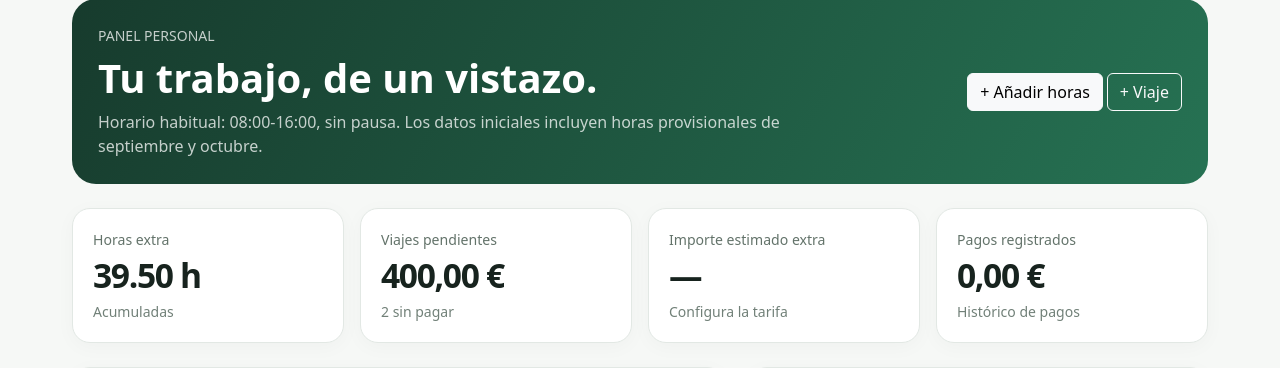
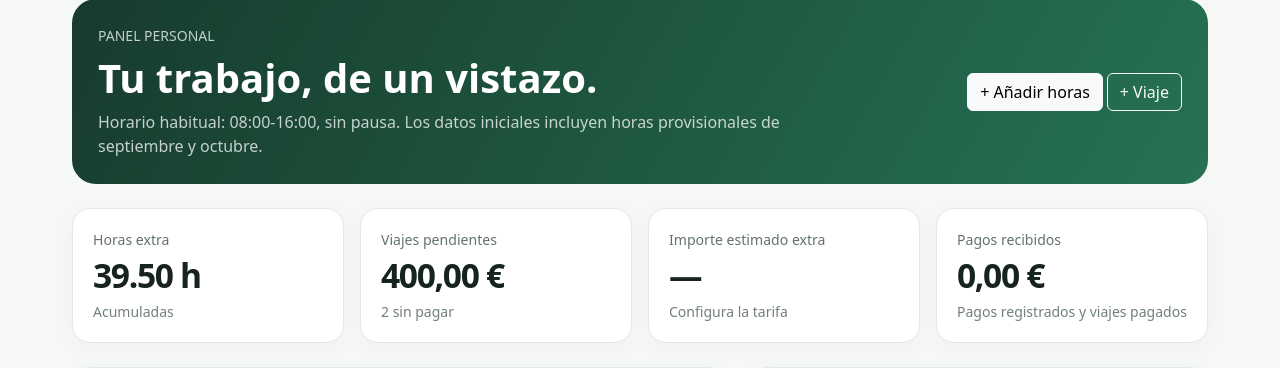
Before and after one commit to Ivory37goku/control-laboral-privado, a Flask app: page / in a window 1280 px wide. Shown: the part 169-537 px from the top of the page. Run offline with Flask 3, Linux system fonts and the light colour scheme; the visitor is signed in with stand-in values (Sample User, id 1); data comes from the database, SQL or seed files in the repository; data that the repository does not hold is empty; some libraries are stand-ins or nearby versions.

Commit message:
Clarify payment summary includes paid trips

```diff
--- a/templates/dashboard.html
+++ b/templates/dashboard.html
@@ -5,7 +5,7 @@
 <div class="col-6 col-lg-3"><div class="stat-card"><div class="stat-label">Horas extra</div><div class="stat-number">{{ '%.2f'|format(total_h) }} h</div><div class="small muted">Acumuladas</div></div></div>
 <div class="col-6 col-lg-3"><div class="stat-card"><div class="stat-label">Viajes pendientes</div><div class="stat-number">{{ trips_due|money }}</div><div class="small muted">{{ trips_count }} sin pagar</div></div></div>
 <div class="col-6 col-lg-3"><div class="stat-card"><div class="stat-label">Importe estimado extra</div><div class="stat-number">{% if overtime_due is not none %}{{ overtime_due|money }}{% else %}—{% endif %}</div><div class="small muted">{% if rate is not none %}{{ rate|money }}/hora{% else %}Configura la tarifa{% endif %}</div></div></div>
-<div class="col-6 col-lg-3"><div class="stat-card"><div class="stat-label">Pagos registrados</div><div class="stat-number">{{ payments|money }}</div><div class="small muted">Histórico de pagos</div></div></div>
+<div class="col-6 col-lg-3"><div class="stat-card"><div class="stat-label">Pagos recibidos</div><div class="stat-number">{{ payments|money }}</div><div class="small muted">Pagos registrados y viajes pagados</div></div></div>
 </div>
 <div class="row g-4"><div class="col-lg-7"><section class="panel h-100"><div class="d-flex justify-content-between align-items-center mb-3"><div><h2 class="h5 fw-bold mb-1">Horas extra por mes</h2><div class="muted small">Según los registros guardados</div></div><a href="{{ url_for('jornadas') }}" class="small">Ver todas</a></div><canvas id="hoursChart" height="170"></canvas>{% if total_h %}<p class="small muted mt-3 mb-0">Septiembre: 18,5 h pendientes. Octubre: 21 h provisionales al 26/10/2026, salvo que actualices los registros.</p>{% endif %}</section></div>
 <div class="col-lg-5"><section class="panel h-100"><h2 class="h5 fw-bold mb-3">Últimos viajes</h2>{% if trips %}<div class="table-responsive"><table class="table"><thead><tr><th>Fecha</th><th>Concepto</th><th>Importe</th></tr></thead><tbody>{% for t in trips %}<tr><td>{{ t.fecha|date_es }}</td><td>{{ t.concepto }}<br><span class="badge {{ 'badge-paid' if t.pagado else 'badge-pending' }}">{{ 'Pagado' if t.pagado else 'Pendiente' }}</span></td><td>{{ t.importe|money }}</td></tr>{% endfor %}</tbody></table></div>{% else %}<p class="muted">Todavía no hay viajes.</p>{% endif %}<a class="btn btn-outline-success w-100 mt-2" href="{{ url_for('viajes') }}">Gestionar viajes</a></section></div></div>
```
